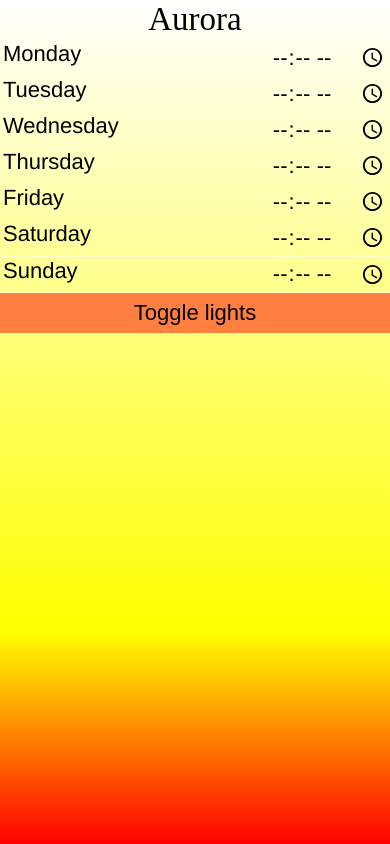
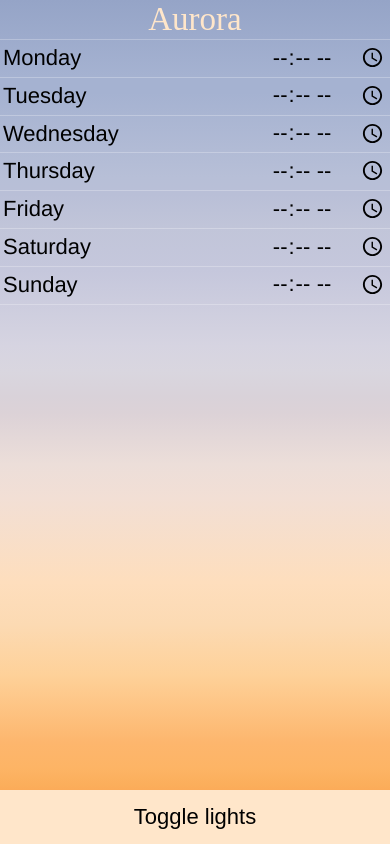
Before and after one commit to mikeboehm/aurora-web, a Flask app: page / in a window 390 px wide. Run offline with Flask 2, Linux system fonts and the light colour scheme; data that the repository does not hold is empty; some libraries are stand-ins or nearby versions.

Commit message:
Better background gradient. Adapt for iPhone 6

```diff
--- a/static/style.css
+++ b/static/style.css
@@ -61,6 +61,7 @@ body{
 /* 	background: -webkit-linear-gradient(top, rgba(255,255,255,1) 0%, rgba(255,255,0,0.55) 56%, rgba(255,0,0,0.2) 100%); */
 	background: -webkit-linear-gradient(top, rgba(255,255,255,1) 0%, rgba(255,255,65,0.55) 56%, rgba(255,255,0,0.4) 75%, rgba(255,0,0,0.2) 100%);
 	background: -webkit-linear-gradient(top, rgba(255,255,255,1) 0%, rgba(255,255,65,1) 56%, rgba(255,255,0,1) 75%, rgba(255,0,0,1) 100%);
+	background: -webkit-gradient(linear, left top, left bottom, color-stop(0%,#95a4c7), color-stop(9%,#a5b2d1), color-stop(11%,#a5b2d1), color-stop(21%,#b7bfd7), color-stop(23%,#b9bfd7), color-stop(27%,#c1c5d9), color-stop(32%,#c5c7dc), color-stop(41%,#d6d4e1), color-stop(44%,#d9d6df), color-stop(47%,#d9d2d9), color-stop(49%,#dcd2d7), color-stop(55%,#ecded9), color-stop(59%,#f2dfd5), color-stop(69%,#fedebd), color-stop(74%,#fcdab3), color-stop(80%,#fed199), color-stop(88%,#fdb66d), color-stop(91%,#fdb465), color-stop(93%,#fbae5b), color-stop(96%,#fc9f51), color-stop(99%,#fc844c), color-stop(100%,#fb7f4a));
 /* 	background: -webkit-linear-gradient(top, rgba(255,255,255,1) 0%, rgba(233,175,27,0.74) 35%, rgba(216,2,23,0.25) 100%); */
 	background-size: cover;
 	background-repeat: no-repeat;
@@ -68,7 +69,6 @@ body{
 	padding: 0;
 	font-size: 22px;
 }
-
 
 #page {
 	overflow: auto;
@@ -82,13 +82,14 @@ body{
 	text-align: center;
 	font-family: "HelveticaNeue-UltraLight";
 	font-weight: 300;
+	color: #ffe6ca;
 }
 
 button {
-	padding: 7px;
+	padding: 14px;
 	border: none;
 	margin: 0;
-/* 	border: 1px solid black; */
+/* 	border: 2px solid red; */
 	text-align: center;
 /* 	border-radius: 1px; */
 	width: 100%;
@@ -97,12 +98,12 @@ button {
 
 div.row {
 	padding: 3px;
-	border-bottom: 1px solid rgba(255,255,255,0.5);
+	border-bottom: 1px solid rgba(255,255,255,0.25);
 	overflow: auto;
 }
 
 label {
-	line-height: 1em;
+	line-height: 1.4em;
 	display: inline-block;
 	width: 70%;
 }
@@ -121,25 +122,12 @@ input[type="time"] {
 	margin: 0;
 }
 
-
-#save_button {
-	background-color: red;
-}
-
-#save_button span {
-}
-
-#save_button:active {
-	background-color: blue;
-}
-
-#save_button:active span {
-    -webkit-transform: translate(0, 4px);
-    -moz-transform: translate(0, 4px);
-    -o-transform: translate(0, 4px);
-    transform: translate(0, 4px);
+#toggle_lights_button_container {
+	position: fixed;
+	bottom: 0;
+	width: 100%;
 }
 
 #toggle_lights_button {
-	background-color: rgba(255,0,0,0.5);
+    background-color: #ffe6ca;
 }
```
